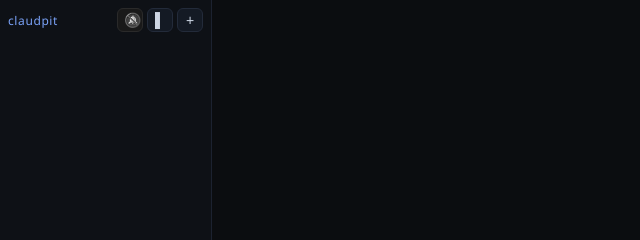
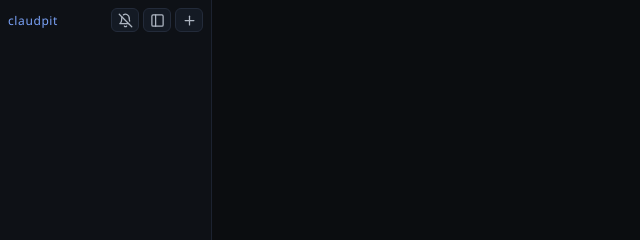
Before and after one commit to lotsofsmiley/claude-cockpit, an Electron app: page app/renderer/index.html in a window 1100 px wide. Shown: the top 240 px of the page, 0-640 px from the left. Drawn offline with nearby package versions, Linux system fonts and the light colour scheme.

Commit message:
feat: SVG icons; remove cockpit hooks (no popups); output-based activity state
- replace the ugly unicode button glyphs with inline SVG icons (bell/bell-off,
  sidebar/panel-top layout, plus) — monochrome, currentColor, crisp
- REMOVE the cockpit's Claude hooks entirely: daemon no longer writes claude-hooks
  or advertises claudeSettings, so the Claude templates stop passing --settings ->
  no per-turn PowerShell spawns / popups from the cockpit
- state is now derived from PTY output: a session producing output shows 'running'
  (blue), goes back to idle/green after ~1.5s quiet. Verified.

Co-Authored-By: Claude Opus 4.8 (1M context) <noreply@anthropic.com>

```diff
--- a/app/renderer/index.html
+++ b/app/renderer/index.html
@@ -25,10 +25,11 @@
     .layout-left #railhead { justify-content: space-between; }
     #brand { font-size: 12px; letter-spacing: .6px; color: #7aa2f7; }
     #railhead .btns { display: flex; gap: 4px; }
-    #railhead button { background: var(--tab); color: var(--txt); border: 1px solid #232b3a;
-      border-radius: 6px; width: 26px; height: 24px; cursor: pointer; font-size: 14px; line-height: 1; }
-    #railhead button:hover { background: #1b2230; }
-    #btnNotify { filter: grayscale(1); } /* monochrome bell, matches the other icons */
+    #railhead button { background: var(--tab); color: #aeb6c2; border: 1px solid #232b3a;
+      border-radius: 6px; width: 28px; height: 24px; cursor: pointer; display: inline-flex;
+      align-items: center; justify-content: center; padding: 0; }
+    #railhead button:hover { background: #1b2230; color: #fff; }
+    #railhead button svg { width: 15px; height: 15px; }
 
     #tabs { display: flex; gap: 6px; min-width: 0; }
     .layout-left #tabs { flex-direction: column; }
@@ -84,9 +85,9 @@
       <div id="railhead">
         <span id="brand">claudpit</span>
         <div class="btns">
-          <button id="btnNotify" title="Notifications">🔕</button>
-          <button id="btnLayout" title="Toggle layout (left / top)">▌</button>
-          <button id="btnNew" title="New session (or right-click the rail)">+</button>
+          <button id="btnNotify" title="Notifications"></button>
+          <button id="btnLayout" title="Toggle layout (left / top)"></button>
+          <button id="btnNew" title="New session (or right-click the rail)"></button>
         </div>
       </div>
       <div id="tabs"></div>
--- a/app/renderer/renderer.js
+++ b/app/renderer/renderer.js
@@ -11,6 +11,14 @@ const TEMPLATES = [
   { label: 'PowerShell · dev',   name: 'dev',          shell: 'powershell.exe', args: ['-NoLogo'], cwd: 'C:\\add\\dev', color: null },
 ];
 const COLORS = ['#3fb950', '#7aa2f7', '#e3b341', '#f85149', '#bc8cff', '#39c5cf', '#ff9e64'];
+const SVG = (p) => `<svg viewBox="0 0 24 24" fill="none" stroke="currentColor" stroke-width="2" stroke-linecap="round" stroke-linejoin="round">${p}</svg>`;
+const ICONS = {
+  plus: SVG('<line x1="12" y1="5" x2="12" y2="19"/><line x1="5" y1="12" x2="19" y2="12"/>'),
+  bell: SVG('<path d="M18 8A6 6 0 0 0 6 8c0 7-3 9-3 9h18s-3-2-3-9"/><path d="M13.73 21a2 2 0 0 1-3.46 0"/>'),
+  bellOff: SVG('<path d="M13.73 21a2 2 0 0 1-3.46 0"/><path d="M18.63 13A17.9 17.9 0 0 1 18 8"/><path d="M6.26 6.26A5.9 5.9 0 0 0 6 8c0 7-3 9-3 9h14"/><path d="M18 8a6 6 0 0 0-9.33-5"/><line x1="2" y1="2" x2="22" y2="22"/>'),
+  sidebar: SVG('<rect x="3" y="3" width="18" height="18" rx="2"/><line x1="9" y1="3" x2="9" y2="21"/>'),
+  panelTop: SVG('<rect x="3" y="3" width="18" height="18" rx="2"/><line x1="3" y1="9" x2="21" y2="9"/>'),
+};
 
 const daemon = window.cockpit && window.cockpit.daemon;
 const statusEl = document.getElementById('status');
@@ -266,12 +274,13 @@ function setLayout(mode) {
   appEl.className = 'layout-' + mode;
   localStorage.setItem('coclaude.layout', mode);
   const b = document.getElementById('btnLayout');
-  if (b) b.textContent = mode === 'left' ? '▌' : '▀';
+  if (b) b.innerHTML = mode === 'left' ? ICONS.sidebar : ICONS.panelTop;
   setTimeout(doFit, 50);
 }
 setLayout(localStorage.getItem('coclaude.layout') || 'left');
 document.getElementById('btnLayout').onclick = () => setLayout(appEl.classList.contains('layout-left') ? 'top' : 'left');
 document.getElementById('btnNew').onclick = (e) => { const r = e.currentTarget.getBoundingClientRect(); openNewMenu(r.left, r.bottom + 4); };
+document.getElementById('btnNew').innerHTML = ICONS.plus;
 document.getElementById('rail').addEventListener('contextmenu', (e) => {
   if (e.target.closest('.tab') || e.target.closest('.island-hdr')) return; // those have their own menus
   e.preventDefault(); openNewMenu(e.clientX, e.clientY);
@@ -279,7 +288,7 @@ document.getElementById('rail').addEventListener('contextmenu', (e) => {
 function setNotify(on) {
   notifyOn = on; localStorage.setItem('coclaude.notify', on ? '1' : '0');
   const b = document.getElementById('btnNotify');
-  if (b) { b.textContent = on ? '🔔' : '🔕'; b.title = on ? 'Notifications on' : 'Notifications off (click to enable)'; }
+  if (b) { b.innerHTML = on ? ICONS.bell : ICONS.bellOff; b.title = on ? 'Notifications on' : 'Notifications off (click to enable)'; }
 }
 document.getElementById('btnNotify').onclick = () => setNotify(!notifyOn);
 setNotify(notifyOn);
```
Also changed, not shown: daemon/index.js (+15 -3 lines).
